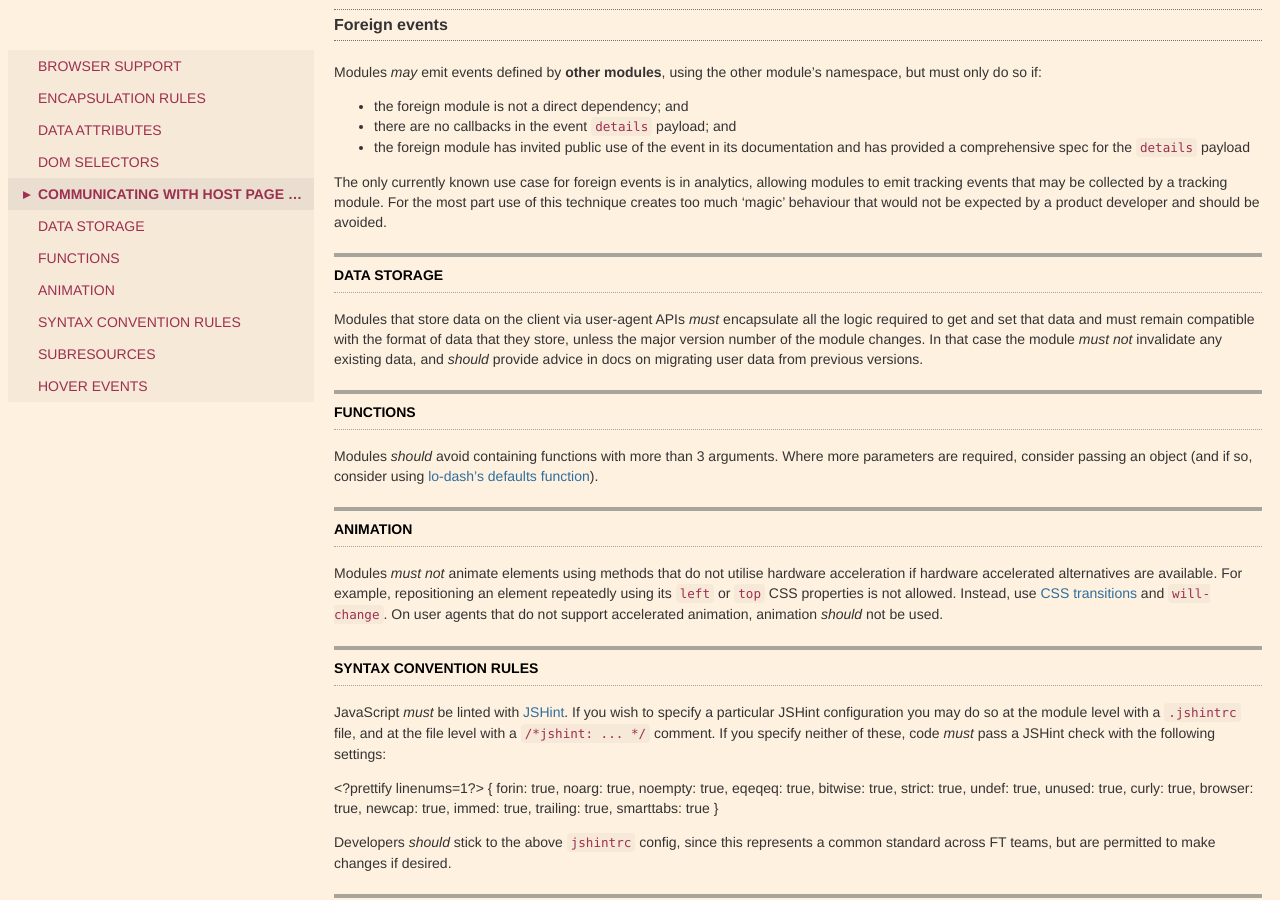
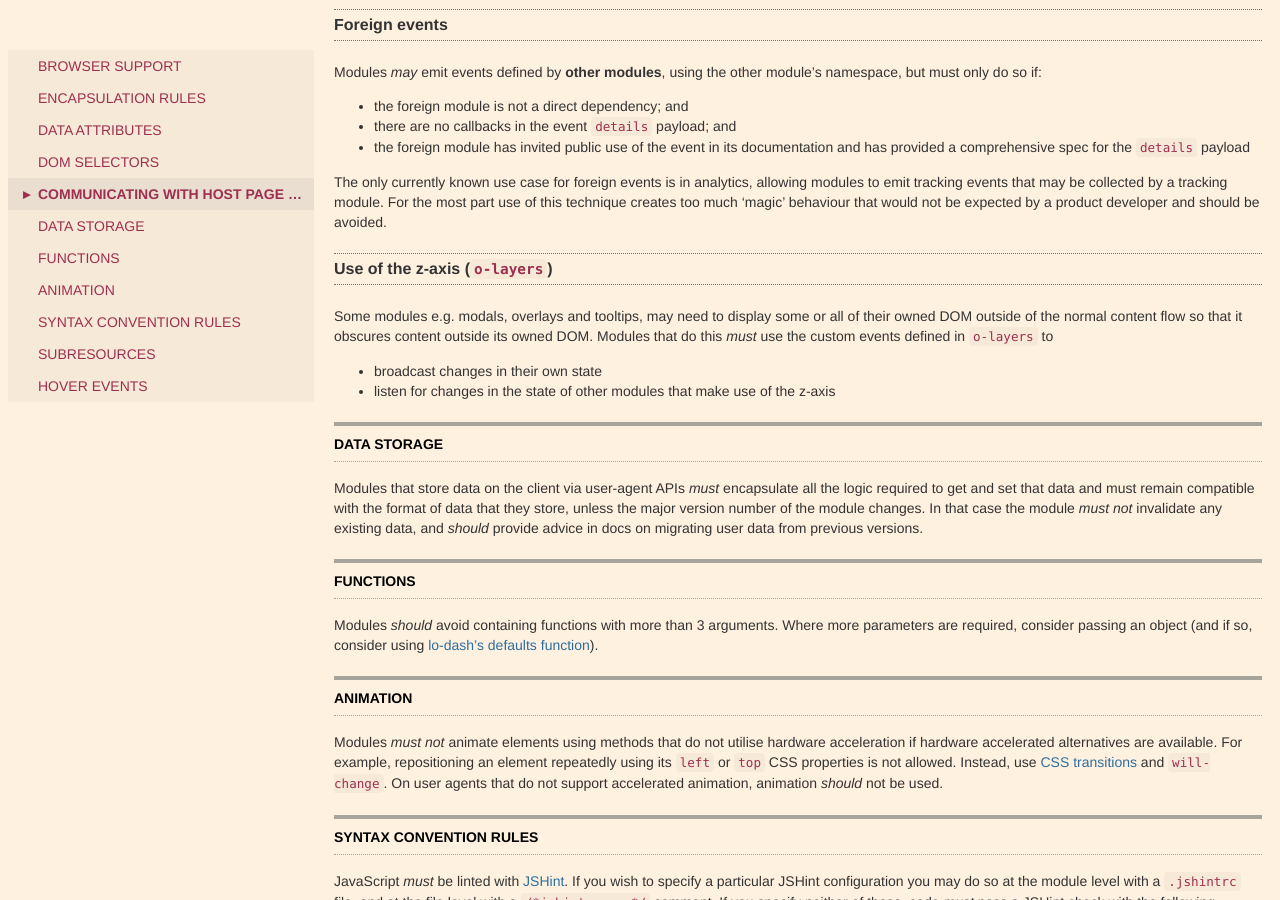
Before and after one commit to Financial-Times/ft-origami, a Jekyll site: the page built from docs/syntax/js.md, in a window 1280 px wide and 900 px high, scrolled down 2262 px. Built offline with Jekyll 4.4.1, drawn with Linux system fonts in a browser that asks for light colours; some web fonts are replaced.

Commit message:
documenting use of o-layers namespace for events

```diff
--- a/docs/syntax/js.md
+++ b/docs/syntax/js.md
@@ -95,6 +95,13 @@ Modules *may* emit events defined by **other modules**, using the other module's
 
 The only currently known use case for foreign events is in analytics, allowing modules to emit tracking events that may be collected by a tracking module.  For the most part use of this technique creates too much 'magic' behaviour that would not be expected by a product developer and should be avoided.
 
+### Use of the z-axis (`o-layers`)
+
+Some modules e.g. modals, overlays and tooltips, may need to display some or all of their owned DOM outside of the normal content flow so that it obscures content outside its owned DOM. Modules that do this *must* use the custom events defined in `o-layers` to
+
+* broadcast changes in their own state
+* listen for changes in the state of other modules that make use of the z-axis
+
 ## Data storage
 
 Modules that store data on the client via user-agent APIs *must* encapsulate all the logic required to get and set that data and must remain compatible with the format of data that they store, unless the major version number of the module changes. In that case the module *must not* invalidate any existing data, and *should* provide advice in docs on migrating user data from previous versions.
```
